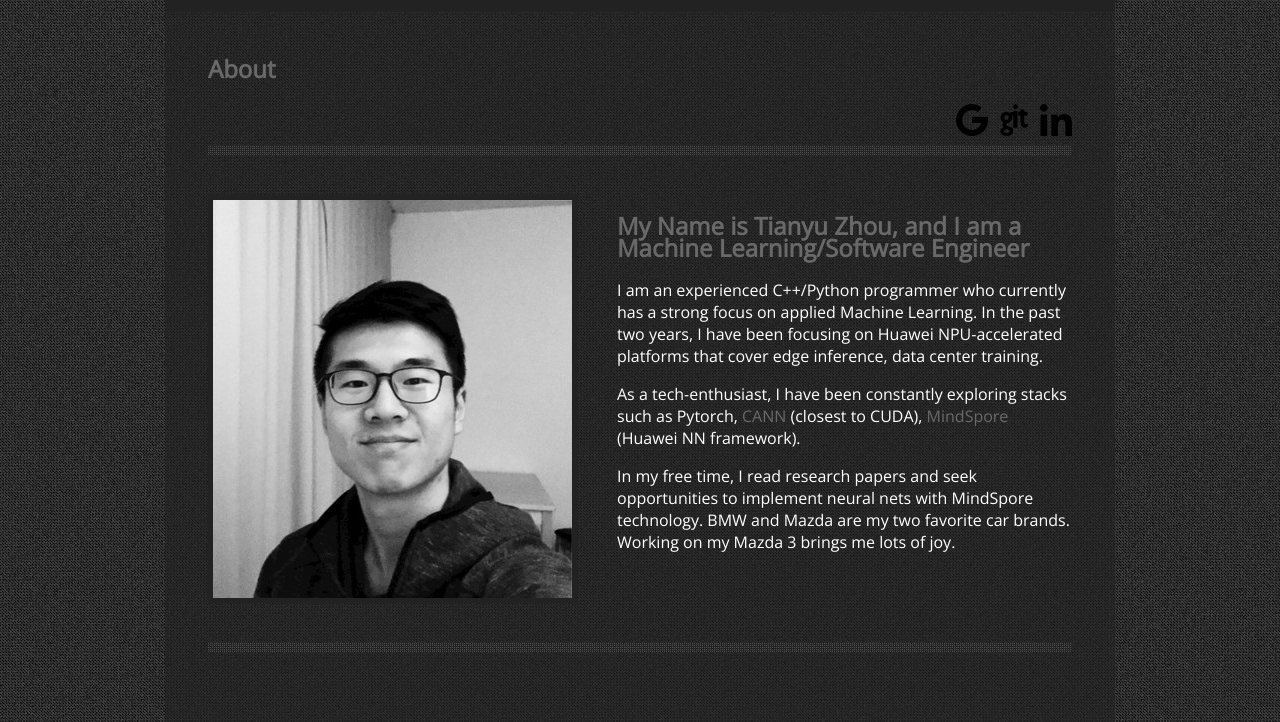
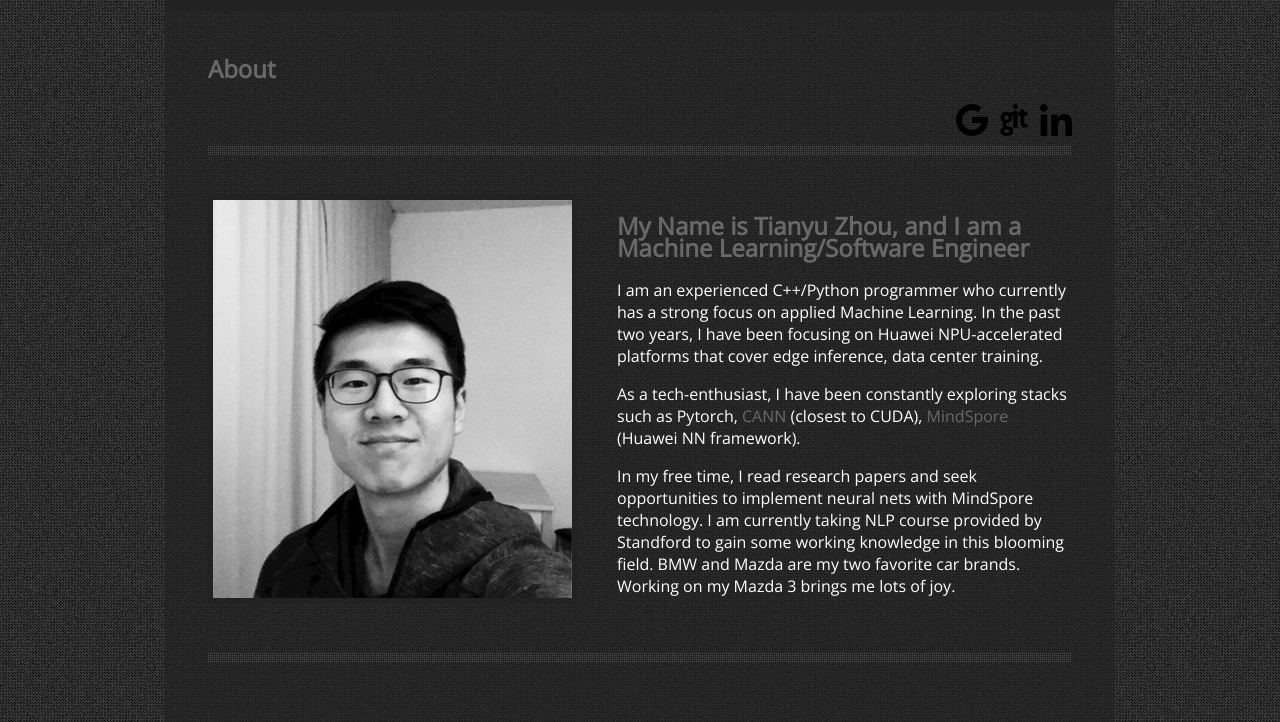
Before and after one commit to zhoutianyu16tue/tianyuzhou.github.io, a plain HTML site: page index.html in a window 1280 px wide. Shown: the part 78-800 px from the top of the page. Drawn offline with nearby package versions, Linux system fonts and the light colour scheme.

Commit message:
Update index.html

```diff
--- a/index.html
+++ b/index.html
@@ -45,7 +45,8 @@
 			As a tech-enthusiast, I have been constantly exploring stacks such as Pytorch,
 		    <a href="https://www.hiascend.com/software/cann">CANN</a> (closest to CUDA),
 		    <a href="https://www.mindspore.cn/en">MindSpore</a> (Huawei NN framework).</p>
-		In my free time, I read research papers and seek opportunities to implement neural nets with MindSpore technology.
+		In my free time, I read research papers and seek opportunities to implement neural nets with MindSpore technology. I am currently taking NLP course provided
+		by Standford to gain some working knowledge in this blooming field.
 		BMW and Mazda are my two favorite car brands. Working on my Mazda 3 brings me lots of joy.
 		</p>
             <!-- <ul id="service-icons">
```
